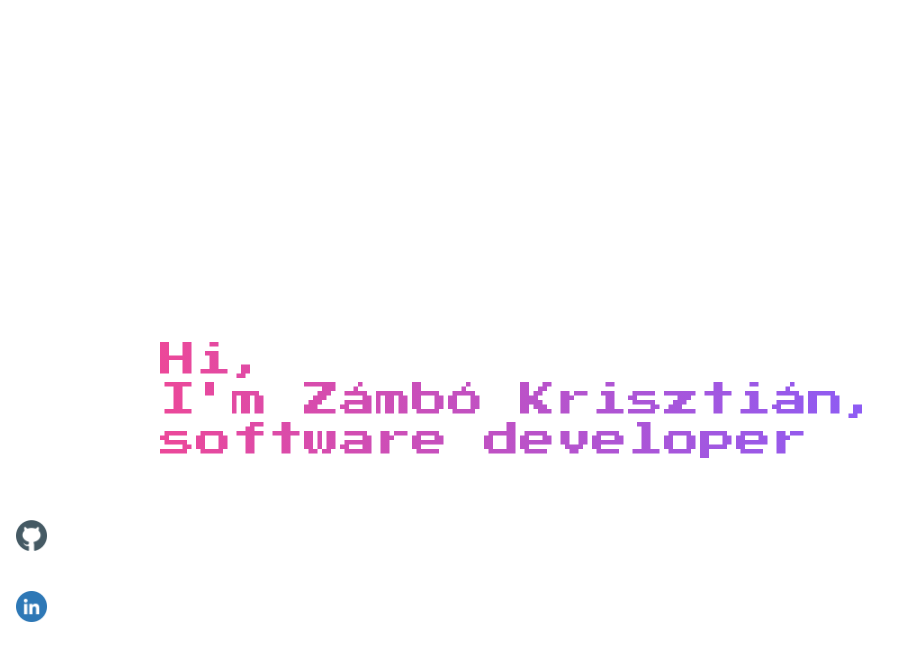
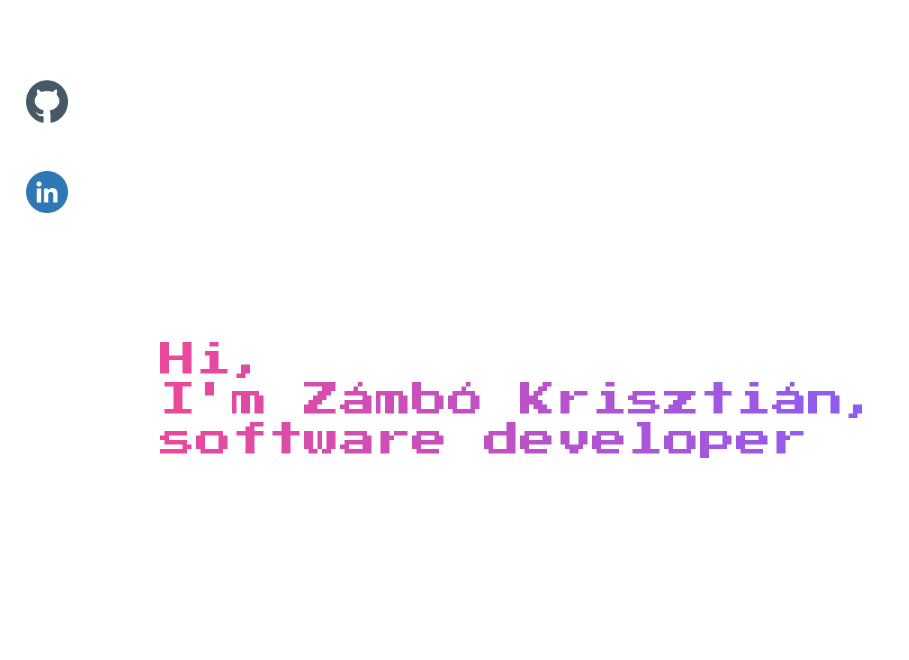
Before and after one commit to green1490/green1490.github.io, a Vue app: page / in a window 1280 px wide. Shown: the top 660 px of the page, without its empty margins (0-909 px from the left). Built offline with nearby package versions, Linux system fonts and the light colour scheme.

Commit message:
fix weird image scaling

```diff
--- a/src/components/Sidebar.vue
+++ b/src/components/Sidebar.vue
@@ -1,10 +1,10 @@
 <template>
-    <div class="sidenav">
-        <a href="https://github.com/green1490" >
-            <img src="../assets/icons/github.png" alt="github icon">
+    <div class="sidenav top-20">
+        <a href="https://github.com/green1490" class="block">
+            <img src="../assets/icons/github.png" alt="github icon" class="pb-12 md:w-1/2 2xl:w-1/4 xl:w-1/3">
         </a>
         <a href="https://www.linkedin.com/in/krisztián-zámbó-2399631b5">
-            <img src="../assets/icons/linkedin.png" alt="linkedin icon">
+            <img src="../assets/icons/linkedin.png" alt="linkedin icon" class="pb-12 md:w-1/2 2xl:w-1/4 xl:w-1/3">
         </a>
     </div>
 </template>
@@ -13,22 +13,10 @@
     .sidenav {
         height: 100%; /* Full-height: remove this if you want "auto" height */
         width: 10%; /* Set the width of the sidebar */
+        margin-left: 2%;
         position: fixed; /* Fixed Sidebar (stay in place on scroll) */
         z-index: 1; /* Stay on top */
-        top: 60%; /* Stay at the top */
         left: 0px;
         overflow-x: hidden; /* Disable horizontal scroll */
-        padding-top: 20px;
-    }
-
-    /* The navigation menu links */
-    .sidenav a {
-        padding: 20px 8px 20px 16px;
-        text-decoration: none;
-        display: block;
-    }
-
-    .sidenav img {
-        width: 30%;
     }
 </style>
```
